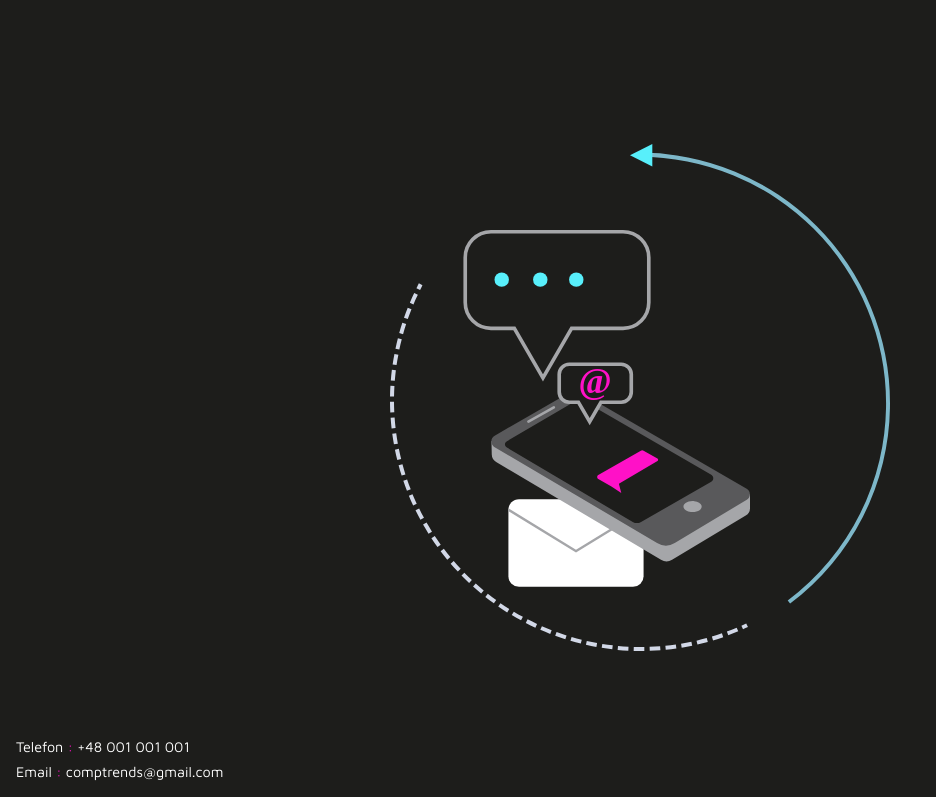
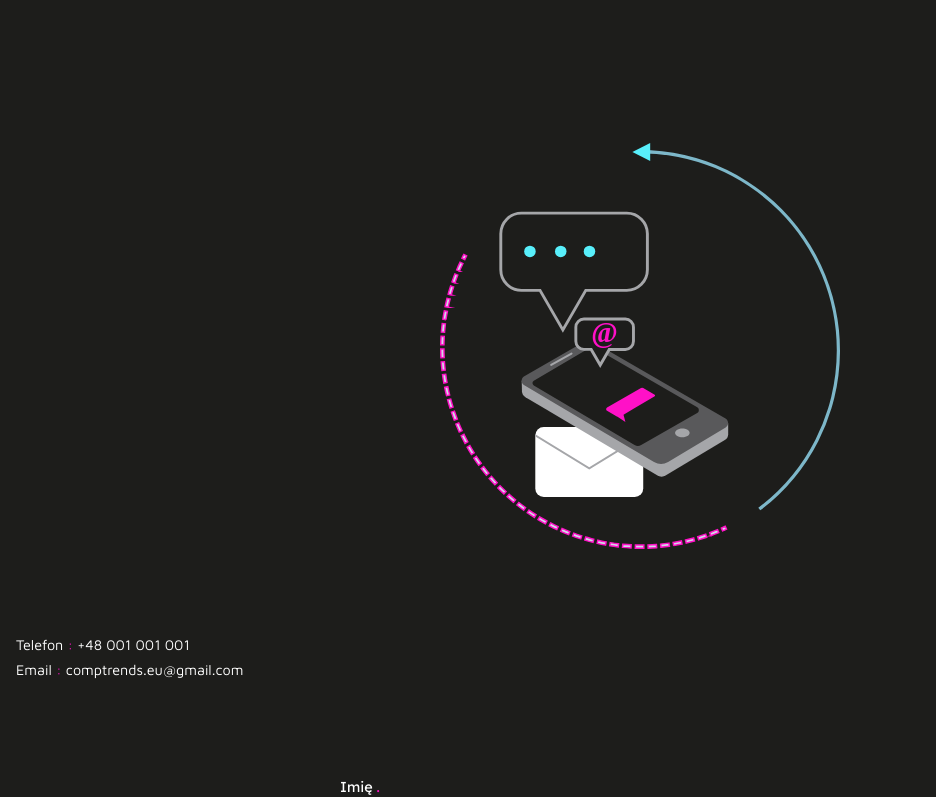
Before and after one commit to marcinzygan/comptrends-next, a Next.js app: page / in a window 1280 px wide. Shown: the part 4164-4961 px from the top of the page, without its empty margins (0-936 px from the left). Built offline with nearby package versions, Linux system fonts and the light colour scheme; some icons are missing.

Commit message:
changed sidebar offset , contact email , added new images

```diff
--- a/components/ContactSection/ContactSection.js
+++ b/components/ContactSection/ContactSection.js
@@ -113,7 +113,7 @@ const ContactSection = () => {
           }
         >
           Email<span className="span__accentFirst"> : </span>
-          comptrends@gmail.com
+          comptrends.eu@gmail.com
         </p>
         {/* </div> */}
         <Form />
--- a/components/ContactSection/ContactSection.module.css
+++ b/components/ContactSection/ContactSection.module.css
@@ -34,7 +34,7 @@
 }
 .contact__img {
   display: block;
-  max-width: 500px;
+  max-width: 400px;
   margin: 0 auto;
   padding: 1rem 0 1rem 0;
 }
--- a/components/SideNavbar/SideNavbar.js
+++ b/components/SideNavbar/SideNavbar.js
@@ -9,7 +9,7 @@ export default function SideNavbar() {
           to="home"
           activeClass={classes.side__link_selected}
           spy={true}
-          offset={-150}
+          offset={-195}
           className={classes.side__link}
         ></Link>
         <span className={classes.side__label}>Strona główna</span>
@@ -20,7 +20,7 @@ export default function SideNavbar() {
           to="about"
           activeClass={classes.side__link_selected}
           spy={true}
-          offset={-30}
+          offset={-120}
           className={classes.side__link}
         ></Link>
         <span className={classes.side__label}>O nas</span>
@@ -31,7 +31,7 @@ export default function SideNavbar() {
           to="offer"
           activeClass={classes.side__link_selected}
           spy={true}
-          offset={-30}
+          offset={-120}
           className={classes.side__link}
         ></Link>
         <span className={classes.side__label}>Oferta</span>
@@ -42,7 +42,7 @@ export default function SideNavbar() {
           to="contact"
           activeClass={classes.side__link_selected}
           spy={true}
-          offset={-30}
+          offset={-120}
           className={classes.side__link}
         ></Link>
         <span className={classes.side__label}>Kontakt</span>
--- a/styles/globals.css
+++ b/styles/globals.css
@@ -228,6 +228,9 @@ body {
     height: 35px;
     width: 35px;
   }
+  .h2__txt {
+    min-height: 300px;
+  }
 }
 
 /* 1600px */
```
Also changed, not shown: public/contact.svg, public/logo.svg.
